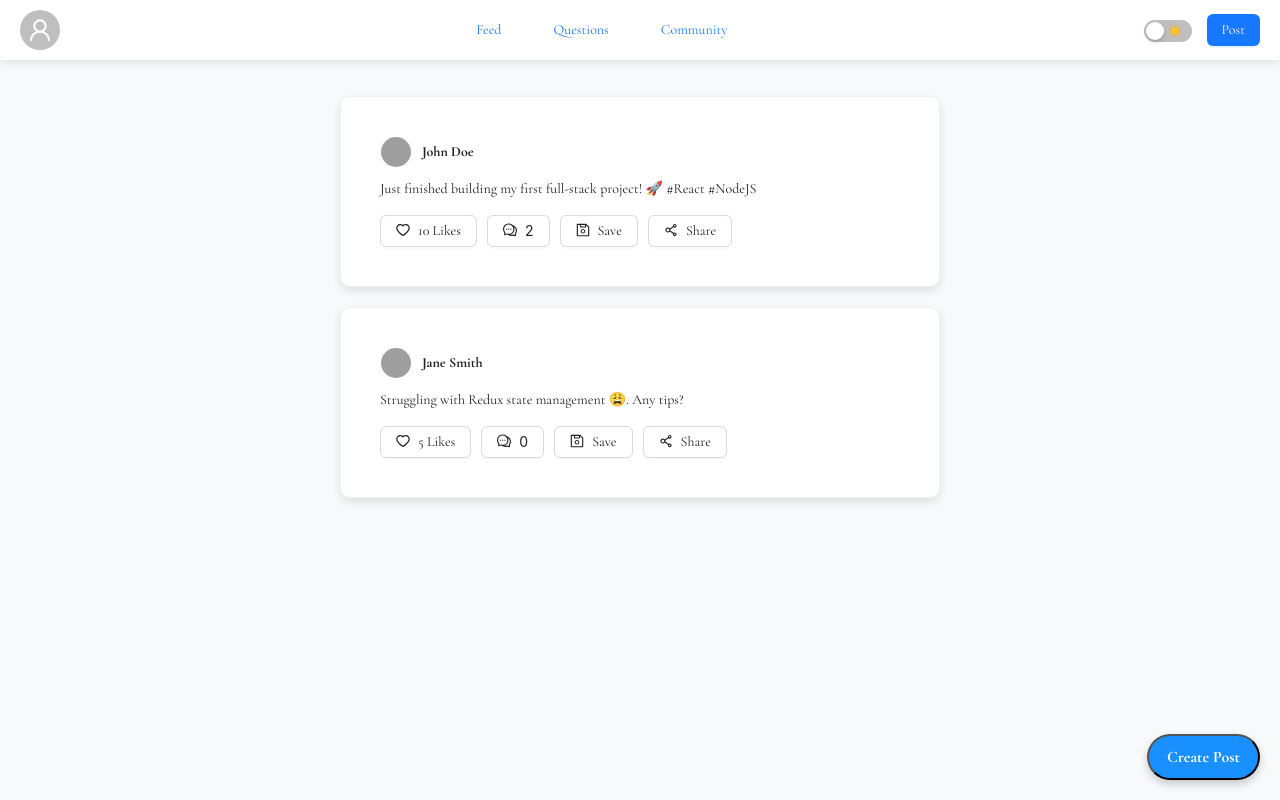
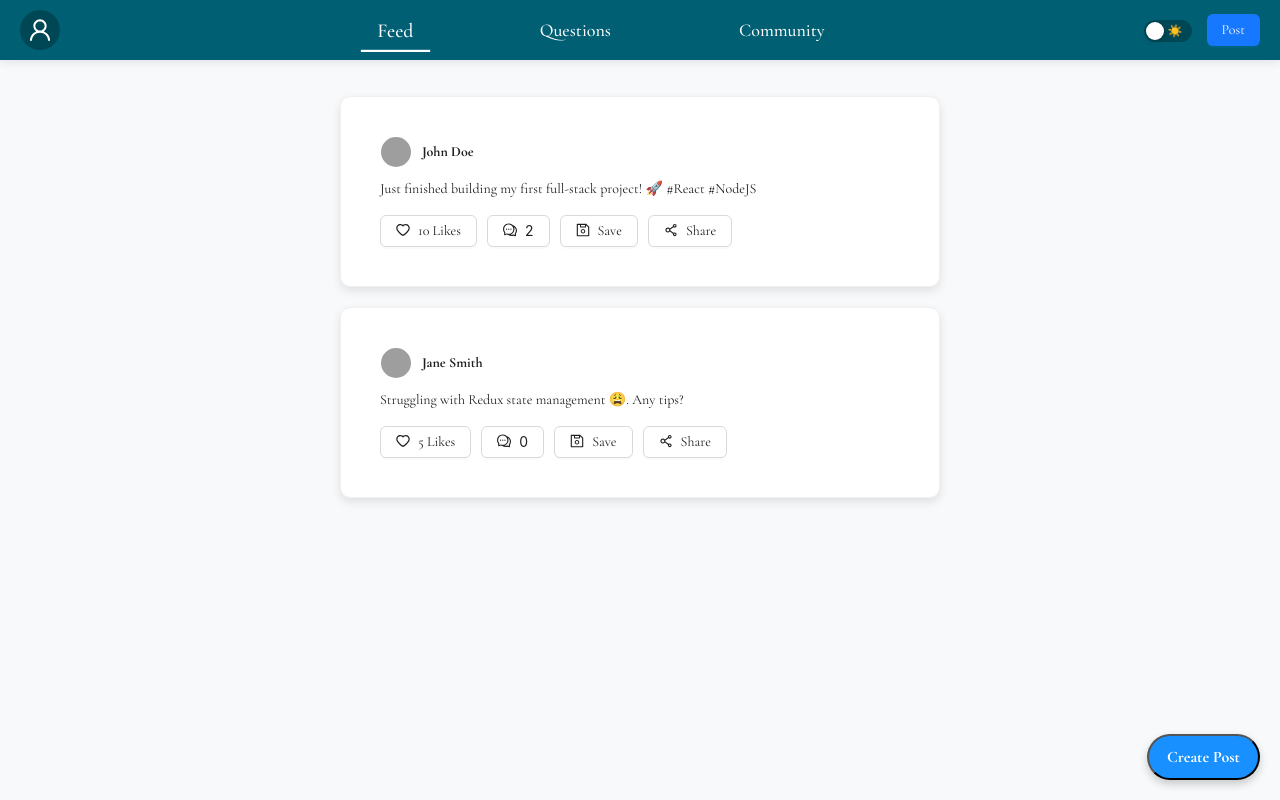
Before and after one commit to Swethabura/ProjectReact, a React (Vite) app: page /main/feed in a window 1280 px wide. Built offline with nearby package versions, Linux system fonts and the light colour scheme; grey boxes are pictures that could not be loaded; a web font is replaced by a local one.

Commit message:
backend connection for login and signup

```diff
--- a/src/Components/Navbar/Navbar.css
+++ b/src/Components/Navbar/Navbar.css
@@ -80,7 +80,7 @@ nav ul {
 }
 
 .navlinks:hover {
-  transform: scale(1.1); /* Now scaling works */
+  transform: scale(1.1);
 }
 
 .navlinks:hover::after {
--- a/src/Pages/Auth/Login.jsx
+++ b/src/Pages/Auth/Login.jsx
@@ -1,47 +1,73 @@
-import { useState,useRef } from "react";
+import { useState, useRef } from "react";
 import "../../Styles/Auth.css";
 import { Link, useNavigate } from "react-router-dom";
 import { message } from "antd";
-import logo from '../../assets/devconnect1.png';
+import logo from "../../assets/devconnect1.png";
 
 function LoginPage() {
   const [username, setUsername] = useState("");
   const [password, setPassword] = useState("");
   const [error, setError] = useState({});
-  const [messageApi,contextHolder] = message.useMessage()
+  const [messageApi, contextHolder] = message.useMessage();
   const navigate = useNavigate();
   const usernameRef = useRef(null);
 
-  const errorMsg = (ref,field1,field2)=>{
+  const errorMsg = (ref, field1, field2) => {
     messageApi.open({
-      type:"error",
-      content:"Invalid credentials!"
+      type: "error",
+      content: "Invalid credentials!",
     });
-    if(ref && ref.current){
-      ref.current.focus()   // Focus on the specific input with error
+    if (ref && ref.current) {
+      ref.current.focus(); // Focus on the specific input with error
     }
     // Highlight the field with red border
-    setError({[field1]: true, [field2]: true});
+    setError({ [field1]: true, [field2]: true });
 
     // remove the red boredr after 2 seconds
-    setTimeout(()=>{
-      setError({[field1]:false,[field2]:false});
-    },2000)
+    setTimeout(() => {
+      setError({ [field1]: false, [field2]: false });
+    }, 2000);
   };
 
-  const handleLogin = (e)=>{
-     e.preventDefault()
+  // guest login handle
+  const guestHandleLogin = (e) => {
+    const username = "Guest";
+    const password = "guestLogin123#";
 
-     const users = JSON.parse(localStorage.getItem("users")) || []
-     const user = users.find((u) => u.username === username && u.password === password);
+    const guestUsers = JSON.parse(localStorage.getItem("guestUsers")) || [];
+    guestUsers.push({ username, password });
+    localStorage.setItem("guestUsers", JSON.stringify(guestUsers));
 
-     if(user){
     localStorage.setItem("LoggedInUser", username);
-        navigate("/main")   //navigate to main page/dashboard
-     }else{
-      errorMsg(usernameRef,"username","password")
+    navigate("/main"); //navigate to main page/dashboard
+  };
+
+  // login handle
+  const handleLogin = async (e) => {
+    e.preventDefault();
+
+    try {
+      const response = await fetch("http://localhost:5000/api/auth/login", {
+        method: "POST",
+        headers: {
+          "Content-Type": "application/json",
+        },
+        body: JSON.stringify({ username, password }),
+      });
+
+      const data = await response.json();
+      if (!response.ok) {
+        errorMsg(data.message);
+        return;
       }
+
+      localStorage.setItem("token", data.token);
+      localStorage.setItem("LoggedInUser", username);
+      navigate("/main"); //navigate to main page/dashboard
+    } catch (error) {
+      errorMsg("Something went wrong. Please try again!");
     }
+  };
   return (
     <div className="main-container">
       <div className="auth-container">
@@ -73,10 +99,16 @@ function LoginPage() {
             />
             <label>Enter Password</label>
           </div>
-        <button type="submit" >Login</button>
+          <button type="submit">Login</button>
         </form>
+        <button style={{ marginTop: "1rem" }} onClick={guestHandleLogin}>
+          Login as Guest
+        </button>
         <p>
-        New User? <Link to="/signup" className="signup">Sign Up</Link>
+          New User?{" "}
+          <Link to="/signup" className="signup">
+            Sign Up
+          </Link>
         </p>
       </div>
     </div>
--- a/src/Pages/Auth/Signup.jsx
+++ b/src/Pages/Auth/Signup.jsx
@@ -13,7 +13,7 @@ function SignupPage() {
   const [generatedOtp, setGeneratedOtp] = useState("");
   const navigate = useNavigate();
   const [messageApi, contextHolder] = message.useMessage();
-  const [error, setError] = useState({});  // Store errors for specific fields
+  const [error, setError] = useState({}); // Store errors for specific fields
 
   // Refs for input focus on error
   const usernameRef = useRef(null);
@@ -21,21 +21,21 @@ function SignupPage() {
   const otpRef = useRef(null);
 
   // error message
-  const showError = (msg,ref, fieldName) => {
+  const showError = (msg, ref, fieldName) => {
     messageApi.open({
       type: "error",
-      content : msg
+      content: msg,
     });
-    if (ref && ref.current){
-      ref.current.focus()   // Focus on the specific input with error
+    if (ref && ref.current) {
+      ref.current.focus(); // Focus on the specific input with error
     }
     // Highlight the field with red border
-    setError((prev)=> ({...prev, [fieldName]: true}));
+    setError((prev) => ({ ...prev, [fieldName]: true }));
 
     // Remove the red border after 2 seconds
-    setTimeout(()=>{
-      setError((prev)=> ({...prev, [fieldName]: false}));
-    },2000)
+    setTimeout(() => {
+      setError((prev) => ({ ...prev, [fieldName]: false }));
+    }, 2000);
   };
 
   const success = () => {
@@ -45,14 +45,14 @@ function SignupPage() {
     });
   };
 
-  const handleSignup = (e) => {
+  const handleSignup = async (e) => {
     e.preventDefault();
 
-    const users = JSON.parse(localStorage.getItem("users")) || [];
-    if (users.find((u) => u.username === username)) {
-      showError("Username Already exists!!", usernameRef, "username");
-      return;
-    }
+    // const users = JSON.parse(localStorage.getItem("users")) || [];
+    // if (users.find((u) => u.username === username)) {
+    //   showError("Username Already exists!!", usernameRef, "username");
+    //   return;
+    // }
     if (password !== confirmPassword) {
       showError("Passwords do not match!", passwordRef, "confirmPassword");
       return;
@@ -61,12 +61,29 @@ function SignupPage() {
       showError("OTP doesn't match!", otpRef, "otp");
       return;
     }
-    users.push({ username, email, password });
-    localStorage.setItem("users", JSON.stringify(users));
+    // users.push({ username, email, password });
+    // localStorage.setItem("users", JSON.stringify(users));
+
+    try {
+      const response = await fetch("http://localhost:5000/api/auth/register", {
+        method: "POST",
+        headers: { "Content-Type": "application/json" },
+        body: JSON.stringify({ username, password, email }),
+      });
+
+      const data = await response.json();
+      if (!response.ok) {
+        showError(data.msg, usernameRef, "username");
+        return;
+      }
+
       success();
       setTimeout(() => {
         navigate("/login"); // Delay navigation to allow message to appear
       }, 1500);
+    } catch (error) {
+      showError("Something went wrong! Try again after sometime!", null, "");
+    }
   };
 
   useEffect(() => {
@@ -152,7 +169,7 @@ function SignupPage() {
           </div>
 
           <button onClick={generateOtp}>Regenerate OTP</button>
-        <button type="submit" >Sign Up</button>
+          <button type="submit">Sign Up</button>
         </form>
         <p>
           Already registered?{"  --  "}
--- a/src/Pages/Dashboard/MainNav.jsx
+++ b/src/Pages/Dashboard/MainNav.jsx
@@ -48,13 +48,13 @@ const MainNav = () => {
 
       {/* Center: Navigation Links */}
       <div className="nav-links">
-        <Button type="link" onClick={() => navigate("/main/feed")}>
+        <Button type="link" onClick={() => navigate("/main/feed")} className={`link ${location.pathname === "/main/feed" ? "active" : ""}`}>
           Feed
         </Button>
-        <Button type="link" onClick={() => navigate("/main/questions")}>
+        <Button type="link" onClick={() => navigate("/main/questions")} className={`link ${location.pathname === "/main/questions" ? "active" : ""}`}>
           Questions
         </Button>
-        <Button type="link" onClick={() => navigate("/main/maincommunity")}>
+        <Button type="link" onClick={() => navigate("/main/maincommunity")} className={`link ${location.pathname === "/main/maincommunity" ? "active" : ""}`}>
           Community
         </Button>
       </div>
@@ -81,6 +81,8 @@ const MainNav = () => {
         onClose={closeDrawer}
         open={visible}
         width={250}
+        style={{backgroundColor: "var(--navbar-bg)",
+          color: "var(--text-color)"}}
       >
         <p>
           <FileImageOutlined /> Change Profile Picture
--- a/src/Styles/MainNav.css
+++ b/src/Styles/MainNav.css
@@ -3,7 +3,8 @@
   display: flex;
   align-items: center;
   justify-content: space-between;
-  background-color: #fff;
+  background-color: var(--navbar-bg);
+  color: var(--text-color);
   padding: 10px 20px;
   box-shadow: 0 2px 10px rgba(0, 0, 0, 0.1);
   position: fixed;
@@ -16,13 +17,47 @@
 
 .nav-links {
   display: flex;
-  gap: 20px;
+  gap: 6rem;
 }
 
-.nav-links a {
+.nav-links .link{
   text-decoration: none;
-  color: #333;
+  color: var(--text-color);
   font-weight: 500;
+  font-size: large;
+  transition: transform 0.3s ease-in-out;
+}
+
+.nav-links .link::after {
+  content: "";
+  position: absolute;
+  left: 50%;
+  bottom: -5px;
+  width: 0%;
+  height: 2px;
+  background-color: var(--text-color);
+  transition: width 0.4s ease, left 0.4s ease;
+}
+
+.nav-links :hover {
+  transform: scale(1.1);
+  color: var(--text-color);
+}
+
+.nav-links .link:hover::after {
+  width: 100%;
+  left: 0;
+}
+
+/* Keep effect on active link */
+.nav-links .link.active {
+  transform: scale(1.1);
+  color: var(--text-color);
+}
+
+.nav-links .link.active::after {
+  width: 100%;
+  left: 0;
 }
 
 .post-btn {
--- a/src/index.css
+++ b/src/index.css
@@ -17,7 +17,7 @@
 [data-theme="dark"] {
   /* Dark Theme Colors */
   --primary-color: #3D5A80; /* Muted Blue for a professional look */
-  --background-color: #121212; /* Deep Black for contrast */
+  --background-color: #2b2a2a; /* Deep Black for contrast */
   --navbar-bg: var(--primary-color); /* Primary color to make navbar pop */
   --text-color: #eaeaea; /* Almost White for readability */
   --secondary-text: #e0e0e0;  /* Lighter Gray for secondary text */
@@ -27,7 +27,6 @@
   --error-color: #ff4d4f; /* Bright Red for error messages */
   --btn-color:#F3F312;
 }
-
 
 * {
   margin: 0;
```
Also changed, not shown: 2 other files (tests, documents, lock files or other folders). Lines whose indentation alone changed are shown as unchanged.
